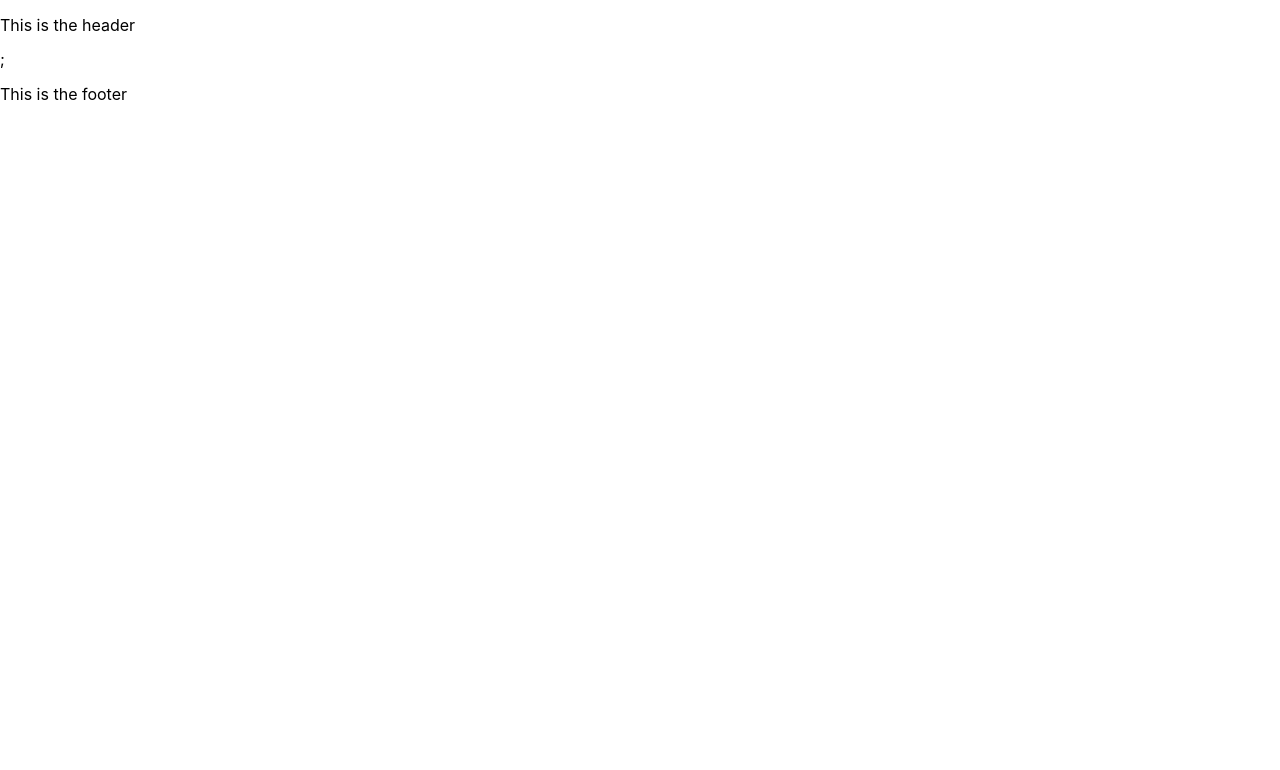
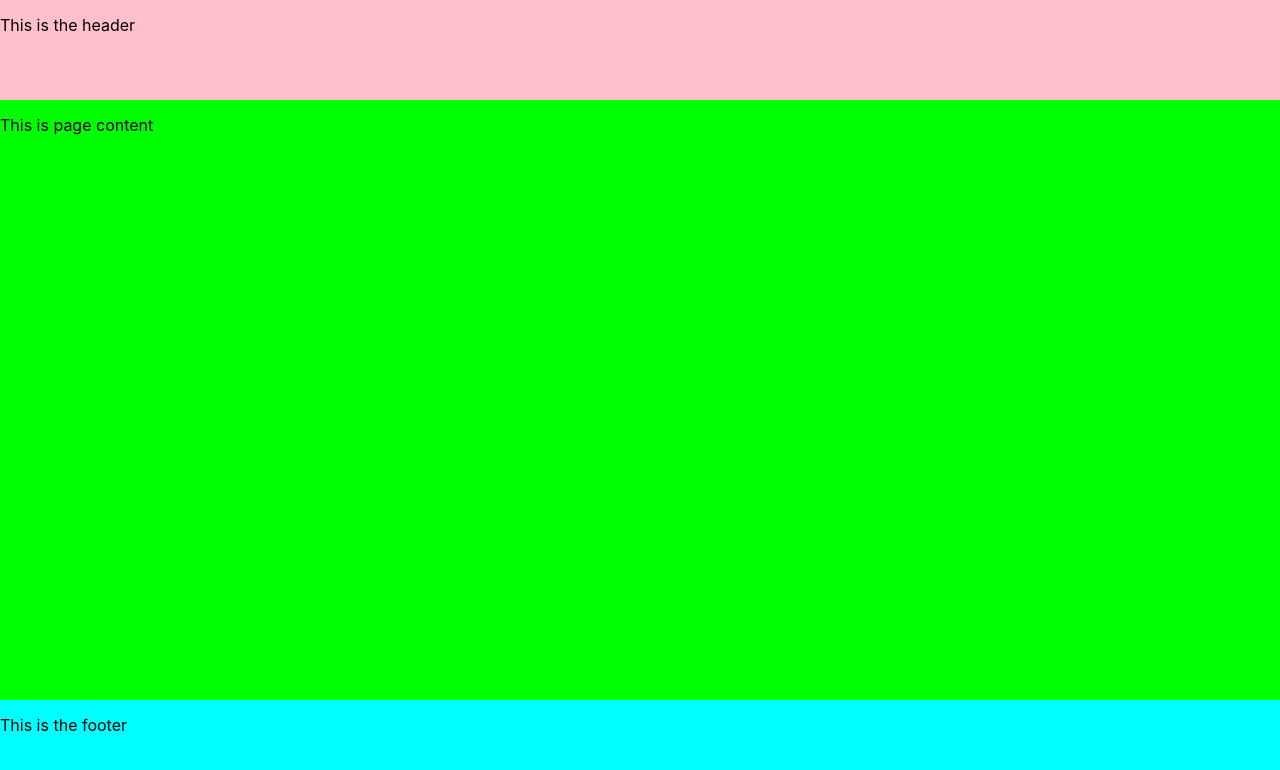
Before and after one commit to jtrpka0912/intranet.bookshelf.react, a React (Create React App) app: page / in a window 1280 px wide. Shown: the top 770 px of the page. Built offline with nearby package versions, Linux system fonts and the light colour scheme.

Commit message:
Added grid layout styling for the page layout.

```diff
--- a/src/components/app/App.tsx
+++ b/src/components/app/App.tsx
@@ -6,11 +6,9 @@ import Page from '../layout/page/Page';
 
 const App = () => {
   return (
-    <div className="App">
-      <Page>
-
-      </Page>
-    </div>
+    <Page>
+      <p>This is page content</p>
+    </Page>
   );
 }
 
--- /dev/null
+++ b/src/components/layout/page/Page.scss
@@ -0,0 +1,29 @@
+.shelf {
+    &-page {
+        &-wrapper {
+            display: grid;
+            grid-template-rows: [page-header]100px [page-content]1fr [page-footer]100px;
+            grid-template-areas:
+                "page-header"
+                "page-content"
+                "page-footer";
+
+            height: 100vh; // This will make the wrapper full height
+        }
+
+        &-header {
+            grid-area: page-header;
+            background-color: pink;
+        }
+
+        &-content {
+            grid-area: page-content;
+            background-color: lime;
+        }
+
+        &-footer {
+            grid-area: page-footer;
+            background-color: cyan;
+        }
+    }
+}
--- a/src/components/layout/page/Page.tsx
+++ b/src/components/layout/page/Page.tsx
@@ -1,5 +1,8 @@
 // React
 import React from 'react';
+
+// Styles
+import './Page.scss';
 
 /**
  * @function PageHeader
@@ -43,7 +46,9 @@ const Page: React.FunctionComponent = (props) => {
     return (
         <main className="shelf-page-wrapper">
             <PageHeader />
-            { props.children };
+            <div className="shelf-page-content">
+                { props.children }
+            </div>
             <PageFooter />
         </main>
     );
```
